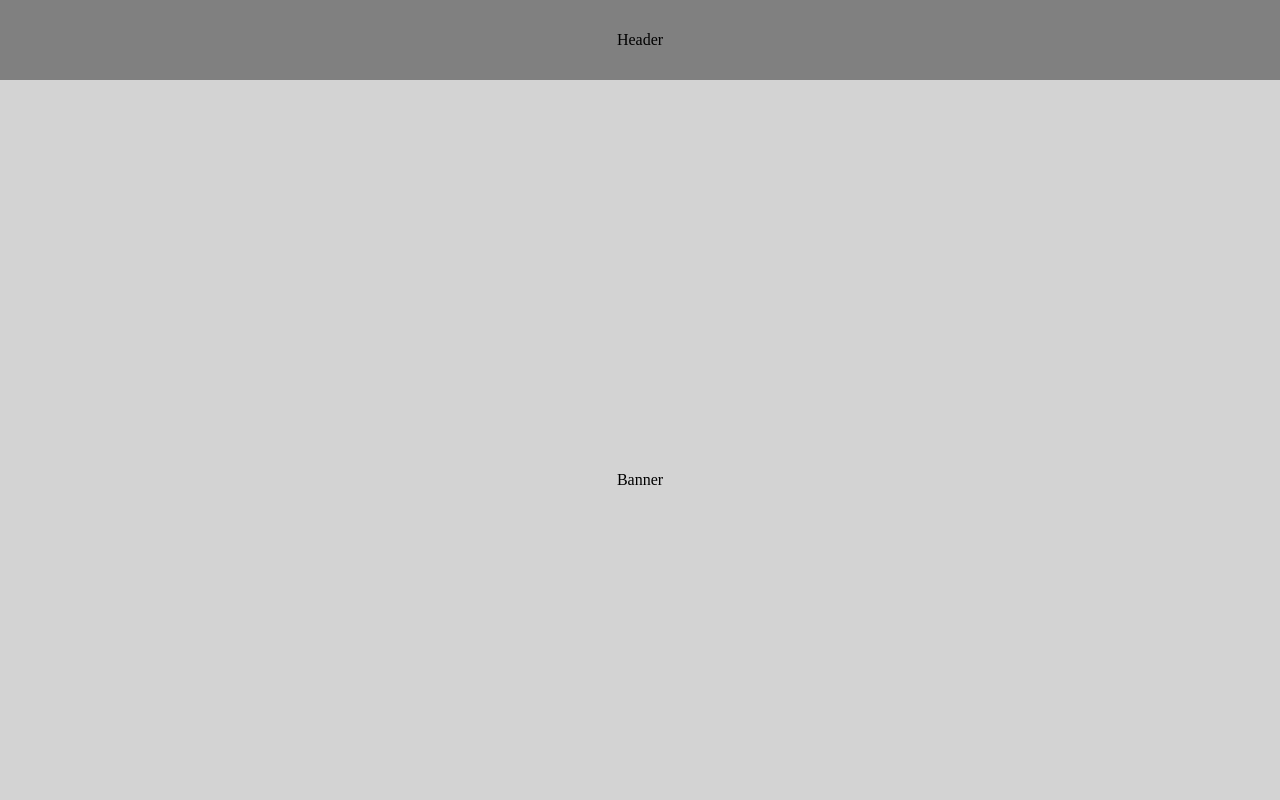
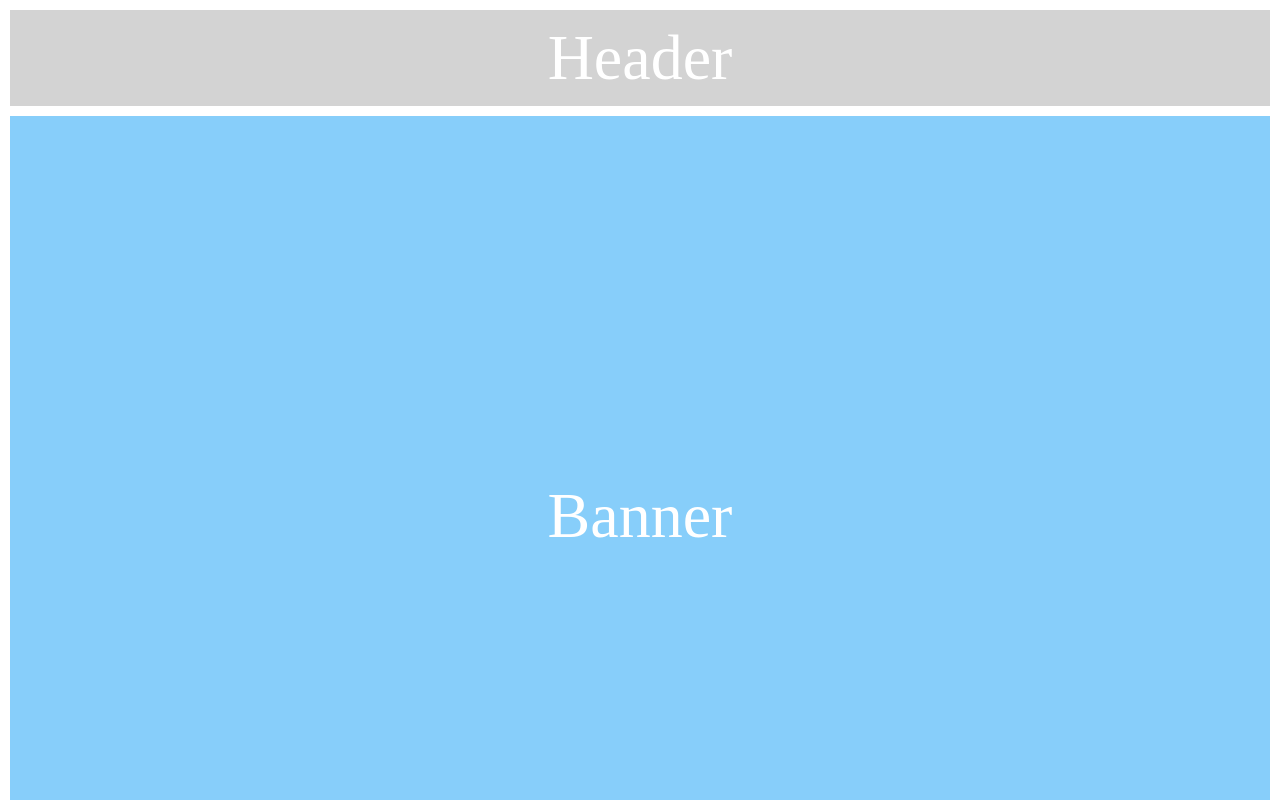
Before and after one commit to the-pandey-ji/FullstackPractical, a plain HTML site: page assign_7.html in a window 1280 px wide. Shown: the top 800 px of the page. Drawn offline with Linux system fonts and the light colour scheme.

Commit message:
banner size and colour

```diff
--- a/assign_7.html
+++ b/assign_7.html
@@ -17,6 +17,8 @@
             display: flex;
             justify-content: center;
             align-items: center;
+            font-size: 8vh;
+            color: white;
 
         }
 
@@ -28,15 +30,15 @@
         }
 
         #header {
-
-            height: 10vh;
-            background-color: gray;
+            margin: 10px ;
+            height: 12vh;
+            background-color: lightgray;
         }
 
         #banner {
-
+            margin: 0px 10px ;
             height: 100vh;
-            background-color: lightgrey;
+            background-color: lightskyblue;
         }
 
         #footer {
```
